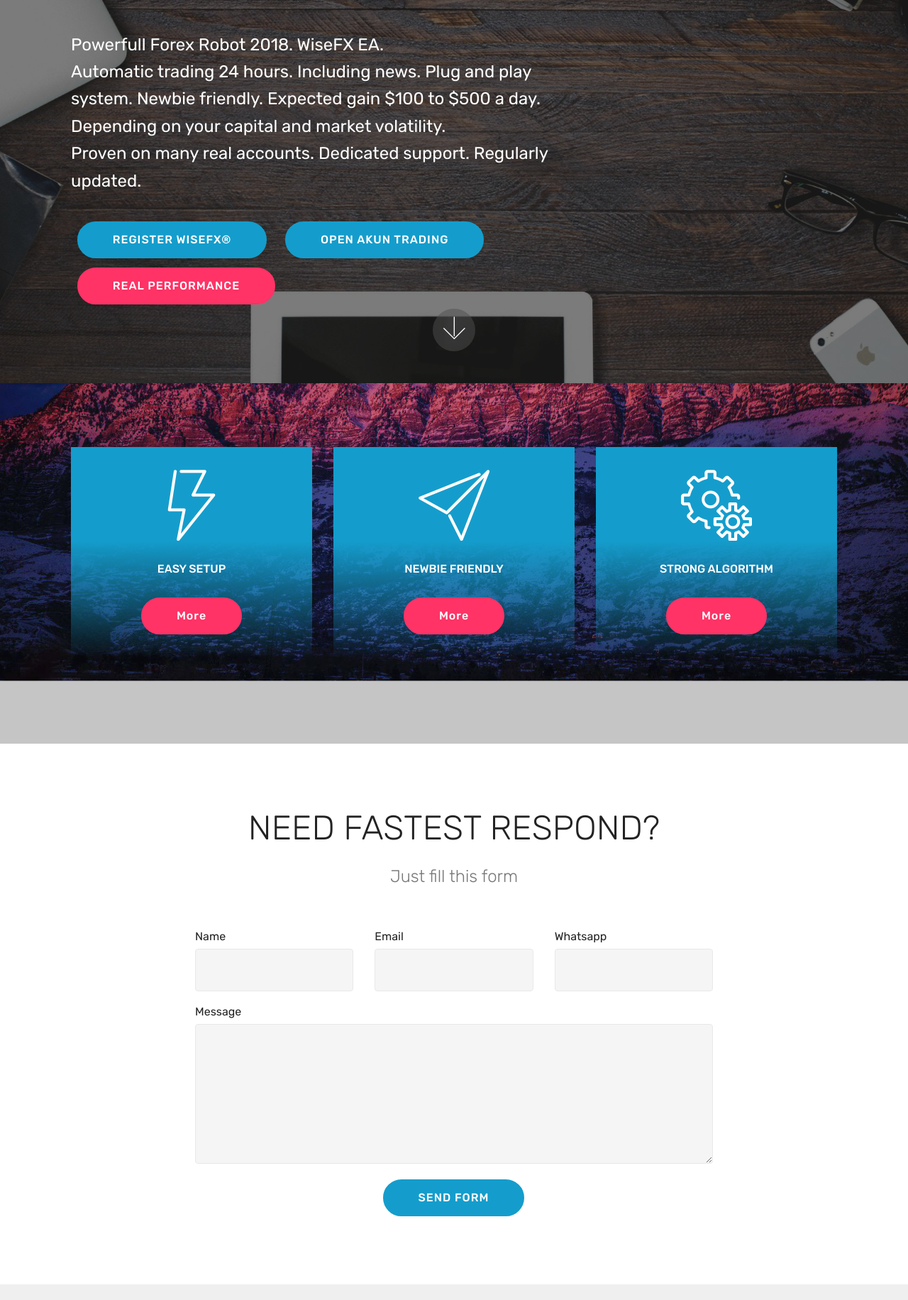
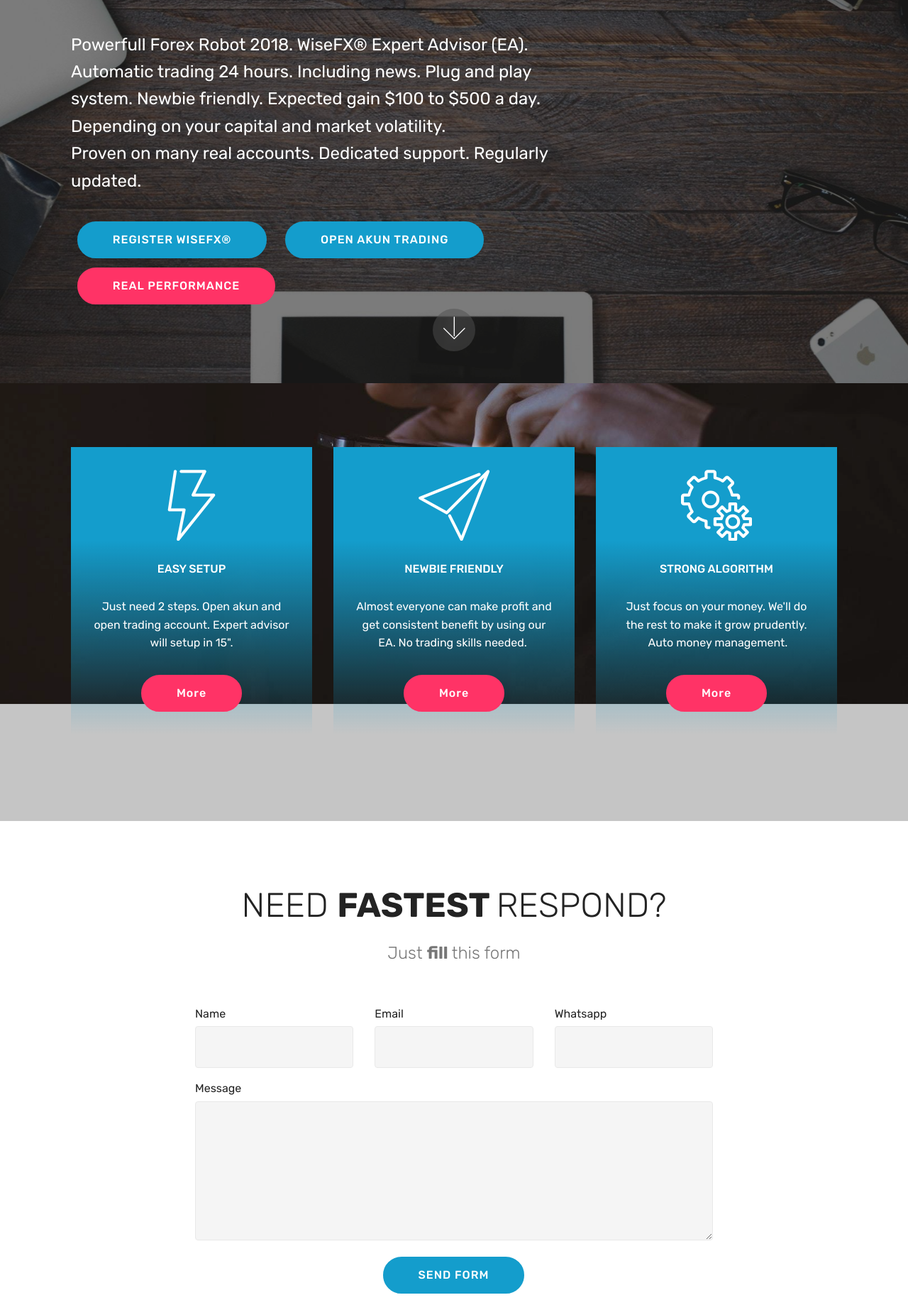
Before and after one commit to sagakom/wisefxcorp, a plain HTML site: page index.html in a window 1280 px wide. Shown: the part 260-2092 px from the top of the page at 71% size. Drawn offline with Linux system fonts and the light colour scheme; files whose address does not match are found by name.

```diff
--- a/assets/images/hashes.json
+++ b/assets/images/hashes.json
@@ -1 +1 @@
-{"lVm3OKgx98TlVQoIc892lA==":"youtube%20thumbnail%20100jt%20profit%20s8%20(medium)-1366x686.png","+a/AJd8iraLoBaw+8k7QwA==":"mbr-1920x1080.jpg","pdqslyRBQ/ljmIw7yRnj0A==":"rrred-440x444.png","miW1Hsxjx11fcV2hQ6xtWQ==":"logo%20wisefx%20500px-500x500.png","p+M/D/RCs2dYJyHEtnDi0A==":"youtube%20thumbnail%20silent%20trader%20(medium)-1366x730.png","eW951p7y28c/+1D+glpNeg==":"youtube%20thumbnail%20powerfull%20(medium)-1366x766.jpg","/eN5T1Becx4kSCbTx/XHHQ==":"youtube%20thumbnail%20real%20profit%20maker%20(medium)-1366x766.png","HEYpEukMdkTOFV5tEEH3vQ==":"profit%20100jt%20fx%20badge-2000x2243.png","pY4bxwpTam8edkyybWBrBw==":"forex%20trading%20youtube%20thumbnail13-1280x720.jpg"}
+{"lVm3OKgx98TlVQoIc892lA==":"youtube%20thumbnail%20100jt%20profit%20s8%20(medium)-1366x686.png","+a/AJd8iraLoBaw+8k7QwA==":"mbr-1920x1080.jpg","pdqslyRBQ/ljmIw7yRnj0A==":"rrred-440x444.png","miW1Hsxjx11fcV2hQ6xtWQ==":"logo%20wisefx%20500px-500x500.png","p+M/D/RCs2dYJyHEtnDi0A==":"youtube%20thumbnail%20silent%20trader%20(medium)-1366x730.png","eW951p7y28c/+1D+glpNeg==":"youtube%20thumbnail%20powerfull%20(medium)-1366x766.jpg","/eN5T1Becx4kSCbTx/XHHQ==":"youtube%20thumbnail%20real%20profit%20maker%20(medium)-1366x766.png","HEYpEukMdkTOFV5tEEH3vQ==":"profit%20100jt%20fx%20badge-2000x2243.png","pY4bxwpTam8edkyybWBrBw==":"forex%20trading%20youtube%20thumbnail13-1280x720.jpg","Xf+FfjB0zJEduPshn9aZiA==":"mbr-1620x1080.jpg"}
--- a/assets/mobirise/css/mbr-additional.css
+++ b/assets/mobirise/css/mbr-additional.css
@@ -1363,7 +1363,7 @@ body {
 .cid-qxJQVQLost {
   padding-top: 90px;
   padding-bottom: 90px;
-  background-image: url("../../../assets/images/background6.jpg");
+  background-image: url("../../../assets/images/mbr-1620x1080.jpg");
 }
 .cid-qxJQVQLost h4 {
   font-weight: 500;
--- a/index.html
+++ b/index.html
@@ -24,7 +24,7 @@
 
 </head>
 <body>
-<section class="menu cid-qxK2TVnT8u" once="menu" id="menu1-7" data-rv-view="144">
+<section class="menu cid-qxK2TVnT8u" once="menu" id="menu1-7" data-rv-view="189">
 
 
 
@@ -67,7 +67,7 @@
     </nav>
 </section>
 
-<section class="engine"><a href="https://mobirise.co">Mobirise</a></section><section class="header9 cid-qxJQPpkhaH mbr-fullscreen mbr-parallax-background" id="header9-1" data-rv-view="135">
+<section class="engine"><a href="https://mobirise.co/c">free website maker</a></section><section class="header9 cid-qxJQPpkhaH mbr-fullscreen mbr-parallax-background" id="header9-1" data-rv-view="180">
 
 
 
@@ -80,7 +80,7 @@
                 PROFIT $10K REAL</h1>
             <h3 class="mbr-section-subtitle align-left mbr-light pb-3 mbr-fonts-style display-5"><strong>
                 POWERFULL AUTOMATIC TRADING SYSTEM</strong></h3>
-            <p class="mbr-text align-left pb-3 mbr-fonts-style display-5"><br>Powerfull Forex Robot 2018. WiseFX EA.
+            <p class="mbr-text align-left pb-3 mbr-fonts-style display-5"><br>Powerfull Forex Robot 2018. WiseFX® Expert Advisor (EA).
 <br>Automatic trading 24 hours. Including news. Plug and play system. Newbie friendly. Expected gain $100 to $500 a day. Depending on your capital and market volatility.
 <br>Proven on many real accounts. Dedicated support. Regularly updated.</p>
             <div class="mbr-section-btn align-left"><a class="btn btn-md btn-primary display-4" href="https://reg.wisefx.co.id" target="_blank">REGISTER WISEFX®</a> <a class="btn btn-md btn-primary display-4" href="https://fbs.wisefx.co.id" target="_blank">OPEN AKUN TRADING</a> <a class="btn btn-md btn-secondary display-4" href="https://www.fxblue.com/users/Wisefxid" target="_blank">REAL PERFORMANCE</a></div>
@@ -94,7 +94,7 @@
     </div>
 </section>
 
-<section class="features8 cid-qxJQVQLost mbr-parallax-background" id="features8-3" data-rv-view="138">
+<section class="features8 cid-qxJQVQLost mbr-parallax-background" id="features8-3" data-rv-view="183">
 
 
 
@@ -111,7 +111,8 @@
                 <div class="card-box align-center">
                     <h4 class="card-title mbr-fonts-style display-7">
                         EASY SETUP</h4>
-
+                    <p class="mbr-text mbr-fonts-style display-7">
+                       Just need 2 steps. Open akun and open trading account. Expert advisor will setup in 15".</p>
                     <div class="mbr-section-btn text-center"><a href="index.html#pricing-tables3-8" class="btn btn-secondary display-4">
                             More
                         </a></div>
@@ -125,7 +126,8 @@
                 <div class="card-box align-center">
                     <h4 class="card-title mbr-fonts-style display-7">
                         NEWBIE FRIENDLY</h4>
-
+                    <p class="mbr-text mbr-fonts-style display-7">
+                       Almost everyone can make profit and get consistent benefit by using our EA. No trading skills needed.&nbsp;</p>
                     <div class="mbr-section-btn text-center"><a href="index.html#pricing-tables3-8" class="btn btn-secondary display-4">
                             More
                         </a></div>
@@ -139,7 +141,8 @@
                 <div class="card-box align-center">
                     <h4 class="card-title mbr-fonts-style display-7">
                         STRONG ALGORITHM</h4>
-
+                    <p class="mbr-text mbr-fonts-style display-7">
+                       Just focus on your money. We'll do the rest to make it grow prudently. &nbsp;Auto money management.</p>
                     <div class="mbr-section-btn text-center"><a href="index.html#pricing-tables3-8" class="btn btn-secondary display-4">
                             More
                         </a></div>
@@ -151,7 +154,7 @@
     </div>
 </section>
 
-<section class="mbr-section form1 cid-qxJRkfsn45" id="form1-4" data-rv-view="141">
+<section class="mbr-section form1 cid-qxJRkfsn45" id="form1-4" data-rv-view="186">
 
 
 
@@ -160,9 +163,9 @@
         <div class="row justify-content-center">
             <div class="title col-12 col-lg-8">
                 <h2 class="mbr-section-title align-center pb-3 mbr-fonts-style display-2">
-                    NEED FASTEST RESPOND?</h2>
+                    NEED <strong>FASTEST </strong>RESPOND?</h2>
                 <h3 class="mbr-section-subtitle align-center mbr-light pb-3 mbr-fonts-style display-5">
-                    Just fill this form</h3>
+                    Just <strong>fill </strong>this form</h3>
             </div>
         </div>
     </div>
@@ -173,7 +176,7 @@
                         Thanks for filling out the form!
                     </div>
 
-                    <form class="mbr-form" action="https://mobirise.com/" method="post" data-form-title="Mobirise Form"><input type="hidden" data-form-email="true" value="zT8WvvTpwbZhUtNCBiubyXd548+cn/tGvOXLBNNJjptX4Tw7SItc7jFCw/uy65WzPpNnDhTw+5Q1ny/ulOeMyiEwEQuv8U/VhUT82QJVR6bhA95aubvY8YyHdFSzMQht">
+                    <form class="mbr-form" action="https://mobirise.com/" method="post" data-form-title="Mobirise Form"><input type="hidden" data-form-email="true" value="HFQobmqCZHeTG5vyL9Vx4lhZrqUKdNg/cr4yar4Fbf+dpXapfTDn862TvdGP/smeqeXnhJmQ9hi1+2wWUJ0DpaNIuhsKgndDCIZEFcRo+JMu8wy0tVTfq4E4+W4t3kSW">
                         <div class="row row-sm-offset">
                             <div class="col-md-4 multi-horizontal" data-for="name">
                                 <div class="form-group">
@@ -206,7 +209,7 @@
     </div>
 </section>
 
-<section class="cid-qxK4j4OAjh" id="pricing-tables3-8" data-rv-view="146">
+<section class="cid-qxK4j4OAjh" id="pricing-tables3-8" data-rv-view="191">
 
 
 
@@ -282,7 +285,7 @@
     </div>
 </section>
 
-<section class="mbr-gallery mbr-slider-carousel cid-qxMCevQpIr" id="gallery3-a" data-rv-view="149">
+<section class="mbr-gallery mbr-slider-carousel cid-qxMCevQpIr" id="gallery3-a" data-rv-view="194">
 
 
 
```
Also changed, not shown: assets/images/mbr-1620x1080.jpg (added), 1 other file.
